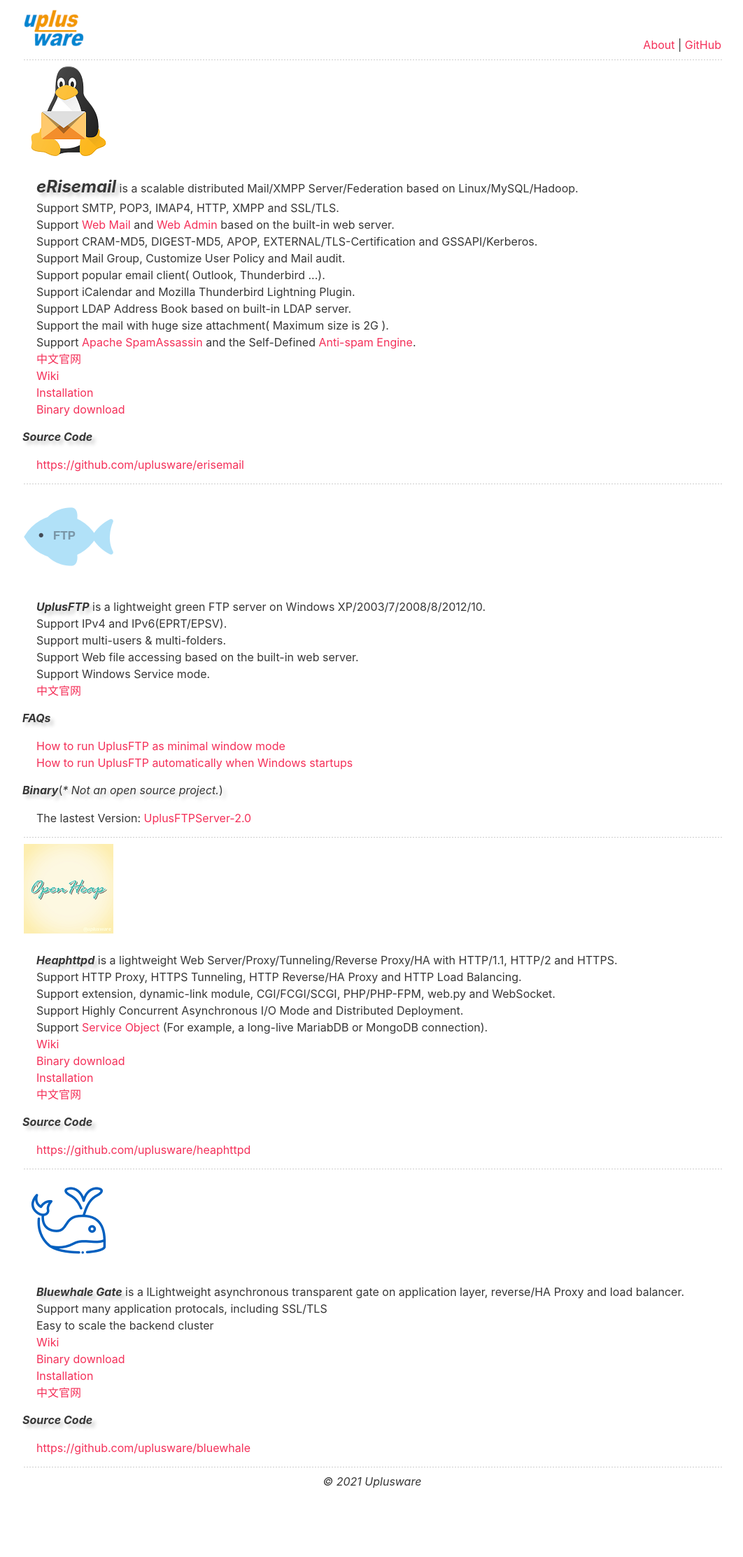
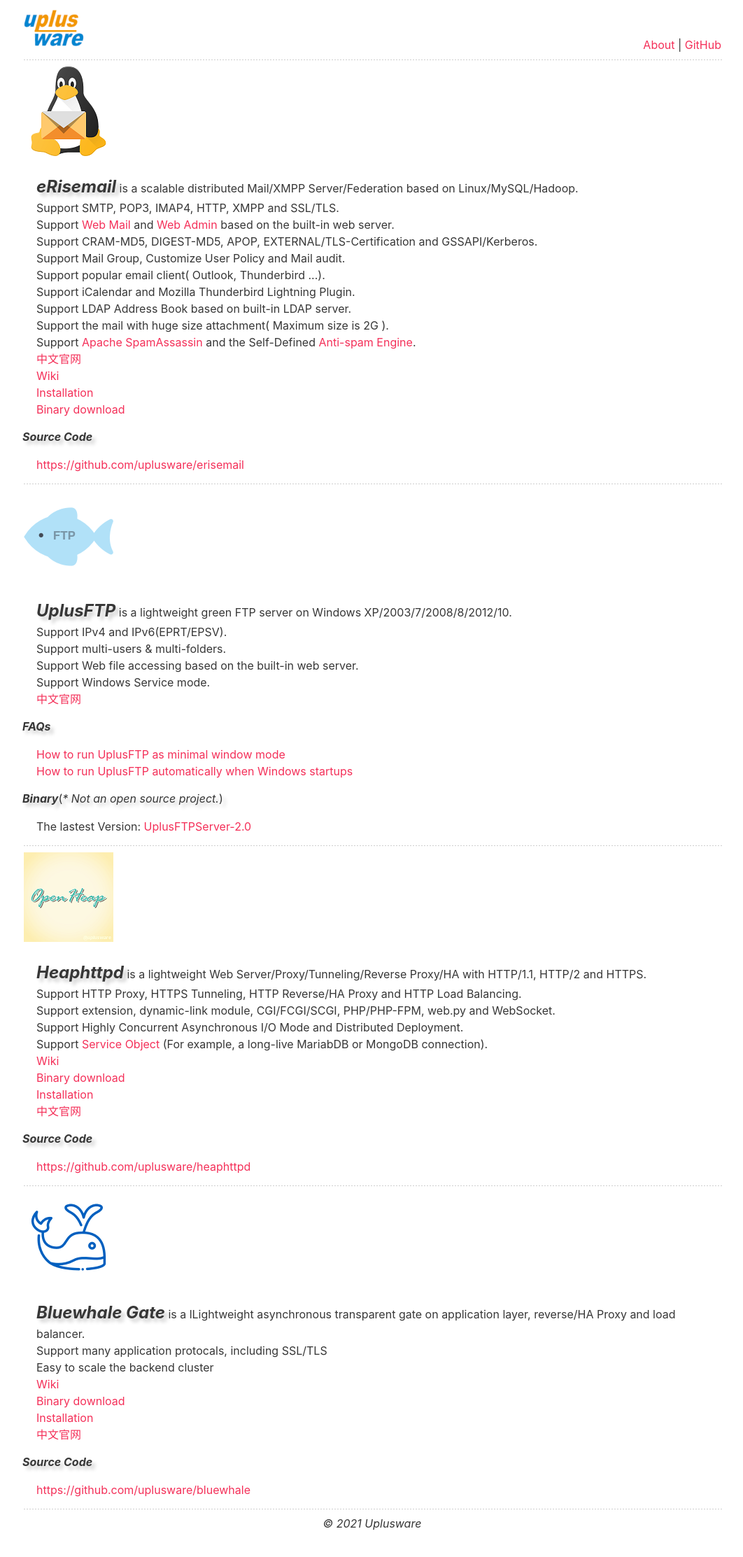
Before and after one commit to uplusware/uplusware.github.io, a Jekyll site: the page index.html, which Jekyll copies as it is, in a window 1280 px wide. Shown: the whole page at 70% size, without its empty margins (108-1170 px from the left). Built offline with Jekyll 4.4.1, drawn with Linux system fonts in a browser that asks for light colours; before the commit the page ends 2165 px from its top, so only the background shows below that.

Commit message:
Update index.html

```diff
--- a/index.html
+++ b/index.html
@@ -51,7 +51,7 @@
 		</td><td valign="middle">
 		</td></tr></table>
 		<ul>
-			<li><span style="text-shadow: 5px 5px 5px #cccccc"><strong><em>UplusFTP</em></strong></span> is a lightweight green FTP server on Windows XP/2003/7/2008/8/2012/10.</li>
+			<li><span style="text-shadow: 5px 5px 5px #cccccc; font-size: 150%"><strong><em>UplusFTP</em></strong></span> is a lightweight green FTP server on Windows XP/2003/7/2008/8/2012/10.</li>
 			<li>Support IPv4 and IPv6(EPRT/EPSV).</li>
             		<li>Support multi-users &amp; multi-folders.</li>
 			<li>Support Web file accessing based on the built-in web server.</li>
@@ -77,7 +77,7 @@
 		</td><td valign="middle">
 		</td></tr></table>
 		<ul>
-			<li><span style="text-shadow: 5px 5px 5px #cccccc"><strong><em>Heaphttpd</em></strong></span> is a lightweight Web Server/Proxy/Tunneling/Reverse Proxy/HA with HTTP/1.1, HTTP/2 and HTTPS.</li>
+			<li><span style="text-shadow: 5px 5px 5px #cccccc; font-size: 150%"><strong><em>Heaphttpd</em></strong></span> is a lightweight Web Server/Proxy/Tunneling/Reverse Proxy/HA with HTTP/1.1, HTTP/2 and HTTPS.</li>
 			<li>Support HTTP Proxy, HTTPS Tunneling, HTTP Reverse/HA Proxy and HTTP Load Balancing.</li>
       			<li>Support extension, dynamic-link module, CGI/FCGI/SCGI, PHP/PHP-FPM, web.py and WebSocket.</li>
 			<li>Support Highly Concurrent Asynchronous I/O Mode and Distributed Deployment.</li>
@@ -99,7 +99,7 @@
 		</td><td valign="middle">
 		</td></tr></table>
 		<ul>
-			<li><span style="text-shadow: 5px 5px 5px #cccccc"><strong><em>Bluewhale Gate</em></strong></span> is a lLightweight asynchronous transparent gate on application layer, reverse/HA Proxy and load balancer.</li>
+			<li><span style="text-shadow: 5px 5px 5px #cccccc; font-size: 150%"><strong><em>Bluewhale Gate</em></strong></span> is a lLightweight asynchronous transparent gate on application layer, reverse/HA Proxy and load balancer.</li>
             		<li>Support many application protocals, including SSL/TLS</li>
 			<li>Easy to scale the backend cluster</li>
 			<li><a href="https://github.com/uplusware/bluewhale/wiki" target="_blank">Wiki</a></li>
```
